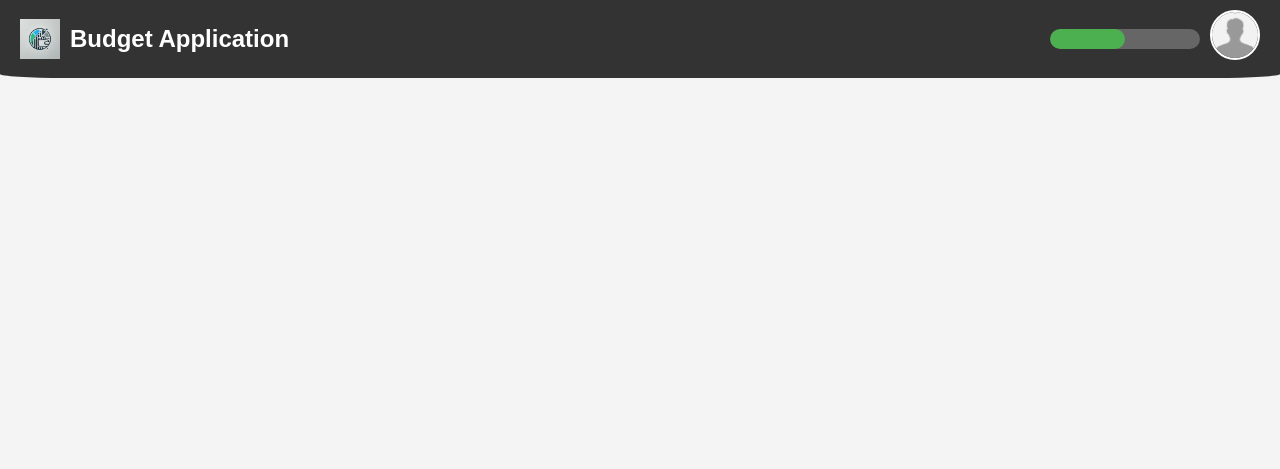
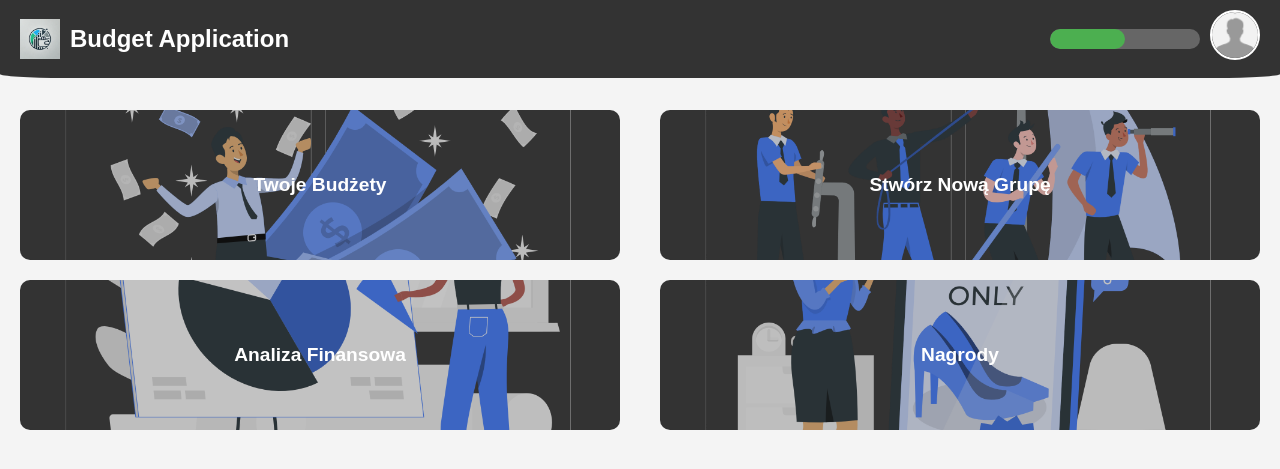
Before and after one commit to Mawv1/Budget-Application, a PHP site: page / in a window 1280 px wide. Shown: the top 469 px of the page. Run offline with PHP 8.4, Linux system fonts and the light colour scheme.

Commit message:
Added xp bar hover context and few buttons with future features

```diff
--- a/index.html
+++ b/index.html
@@ -15,15 +15,37 @@
         </div>
         <div class="user-controls">
             <div class="xp-bar-container">
-              <div class="xp-bar"></div>
+                <div class="xp-bar"></div>
+                <div class="xp-bar-info">
+                    150/300
+                </div>
             </div>
             <div class="user-profile">
                 <img src="pictures/user-photo.jpg" alt="User Photo" class="profile-pic">
             </div>
         </div>
     </header>
+
     <div class="content">
         <!-- Treść aplikacji -->
+        <div class="button-container">
+            <a href="#" class="button">
+                <img src="pictures/Banknote-rafiki.png" alt="Budżety">
+                <span>Twoje Budżety</span>
+            </a>
+            <a href="#" class="button">
+                <img src="pictures/Good team-rafiki.png" alt="Nowa Grupa">
+                <span>Stwórz Nową Grupę</span>
+            </a>
+            <a href="#" class="button">
+                <img src="pictures/Pie chart-rafiki.png" alt="Analiza Finansowa">
+                <span>Analiza Finansowa</span>
+            </a>
+            <a href="#" class="button">
+                <img src="pictures/Price-rafiki.png" alt="Nagrody">
+                <span>Nagrody</span>
+            </a>
+        </div>
     </div>
 </body>
 </html>
--- a/style.css
+++ b/style.css
@@ -47,10 +47,6 @@ body {
     align-items: center;
 }
 
-/* .user-profile {
-    margin-right: 10px;
-} */
-
 .profile-pic {
     width: 50px;
     height: 50px;
@@ -63,11 +59,12 @@ body {
     border-radius: 10px;
     width: 150px;
     height: 20px;
-    /* position: relative; */
     display: flex;
     align-items: center;
     margin-right: 10px;
     overflow: hidden;
+    position: relative; /* Aby info mogło być pozycjonowane względem tego kontenera */
+    cursor: pointer;
 }
 
 .xp-bar {
@@ -75,9 +72,75 @@ body {
     width: 50%; /* Tutaj później dodasz logikę */
     height: 100%;
     border-radius: 10px;
-    margin-right: 10px;
+}
+
+.xp-bar-info {
+    position: absolute;
+    top: 0;
+    left: 0;
+    width: 100%;
+    height: 100%;
+    display: flex;
+    justify-content: center;
+    align-items: center;
+    color: white;
+    font-size: 0.8em;
+    background: rgba(0, 0, 0, 0.5); /* Półprzezroczyste tło */
+    opacity: 0; /* Domyślnie niewidoczny */
+    transition: opacity 0.6s;
+}
+
+.xp-bar-container:hover .xp-bar-info {
+    opacity: 1; /* Widoczny po najechaniu */
 }
 
 .content {
     padding-top: 80px; /* Upewnij się, że treść zaczyna się poniżej nagłówka */
 }
+
+.button-container {
+    display: flex;
+    justify-content: space-around;
+    margin-top: 20px;
+    flex-wrap: wrap;
+}
+
+.button {
+    position: relative;
+    display: block;
+    width: 600px;
+    height: 150px;
+    margin: 10px;
+    text-align: center;
+    text-decoration: none;
+    color: white;
+    font-size: 1.2em;
+    font-weight: bold;
+    background-color: #333;
+    border-radius: 10px;
+    overflow: hidden;
+    transition: transform 0.3s ease;
+}
+
+.button img {
+    width: 100%;
+    height: 100%;
+    object-fit: cover;
+    opacity: 0.7;
+}
+
+.button span {
+    position: absolute;
+    top: 50%;
+    left: 50%;
+    transform: translate(-50%, -50%);
+    z-index: 1;
+}
+
+.button:hover {
+    transform: scale(1.05);
+}
+
+.button:hover img {
+    opacity: 0.9;
+}
```
Also changed, not shown: pictures/Banknote-rafiki.png (added), pictures/Good team-rafiki.png (added), pictures/Pie chart-rafiki.png (added), pictures/Price-rafiki.png (added).
